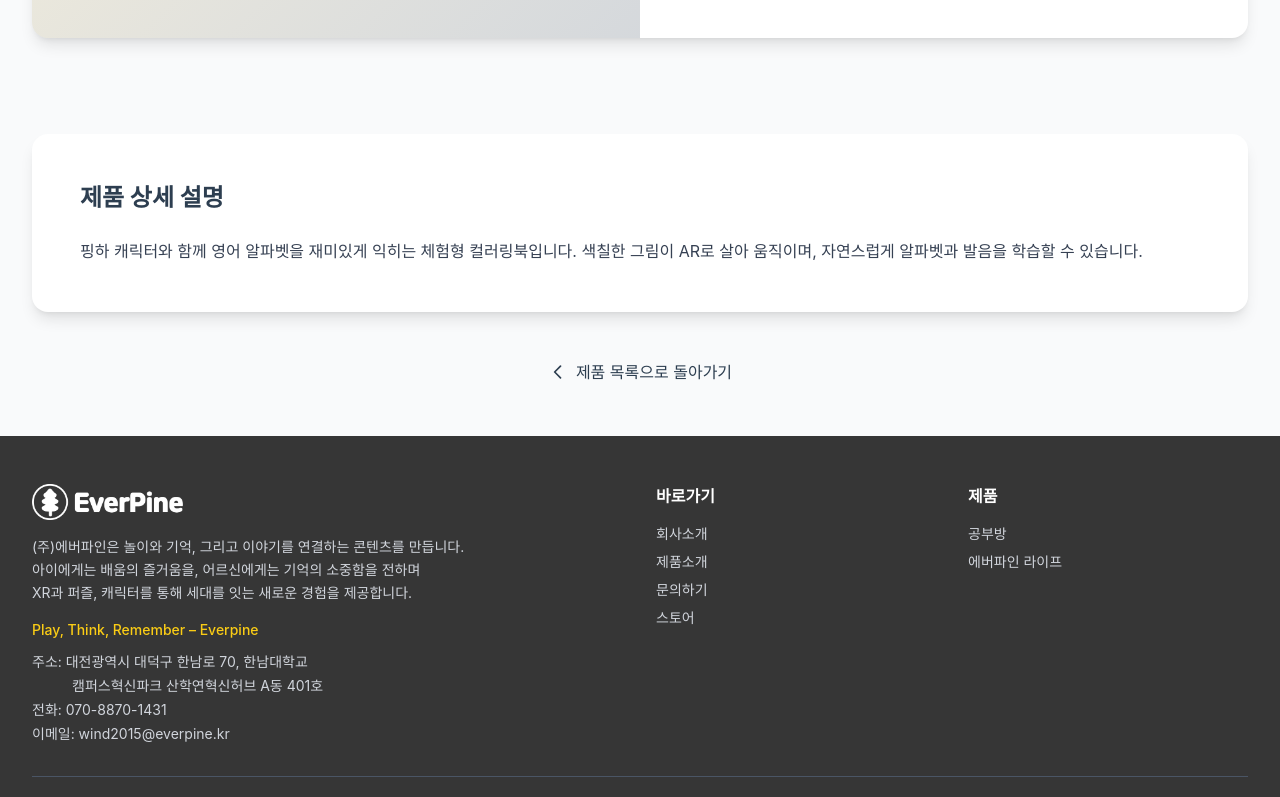
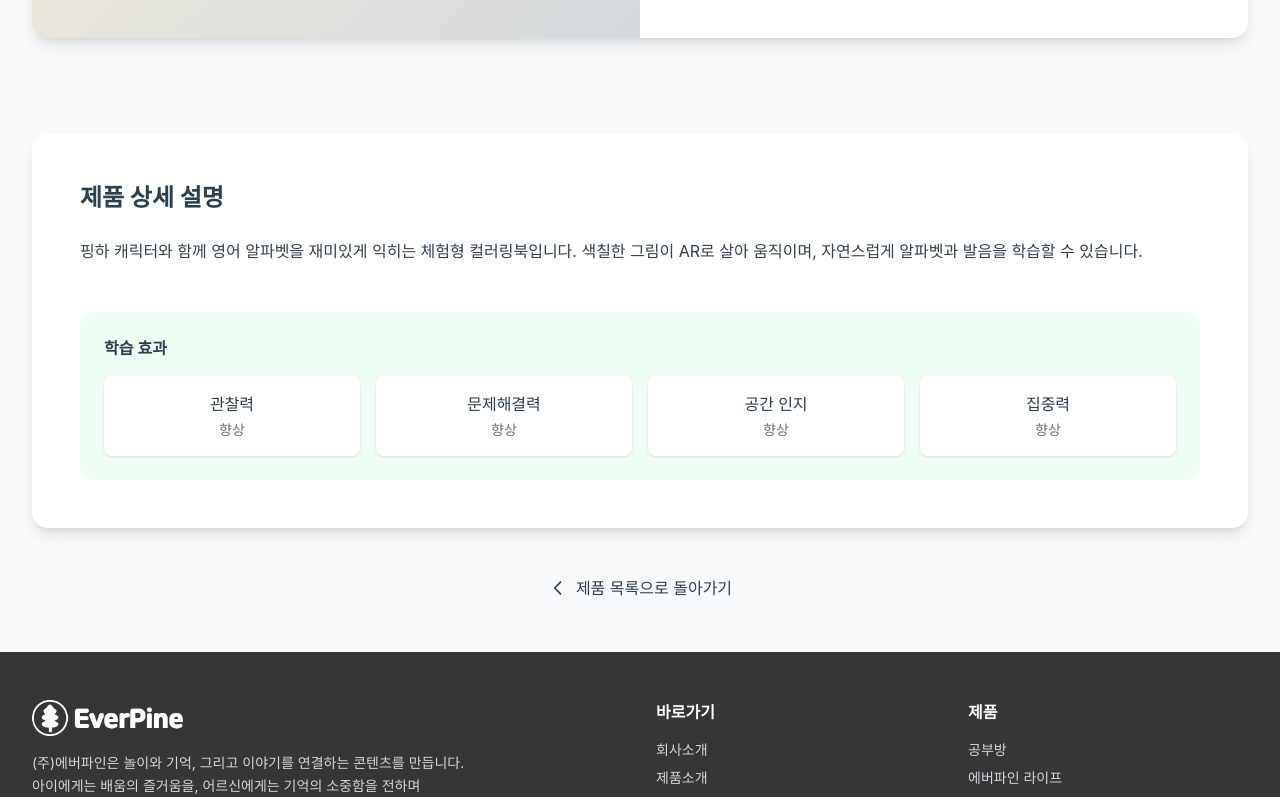
Before and after one commit to hellooort/everpine, a Next.js app: page /products/pingha-alphabet in a window 1280 px wide. Shown: the part 640-1437 px from the top of the page. Built offline with nearby package versions, Linux system fonts and the light colour scheme.

Commit message:
create_community

```diff
--- a/src/app/products/[id]/page.tsx
+++ b/src/app/products/[id]/page.tsx
@@ -162,8 +162,8 @@ export default async function ProductDetailPage({ params }: PageProps) {
             </p>
 
             {/* 카테고리별 추가 정보 */}
-            {product.category === 'kids' && (
-              <div className="mt-12 p-6 bg-blue-50 rounded-xl">
+            {product.category === 'study' && (
+              <div className="mt-12 p-6 bg-green-50 rounded-xl">
                 <h3 className="font-semibold text-primary mb-4">
                   학습 효과
                 </h3>
@@ -181,7 +181,7 @@ export default async function ProductDetailPage({ params }: PageProps) {
               </div>
             )}
 
-            {product.category === 'senior' && (
+            {product.category === 'life' && (
               <div className="mt-12 p-6 bg-purple-50 rounded-xl">
                 <h3 className="font-semibold text-primary mb-4">
                   인지 자극 영역
```
